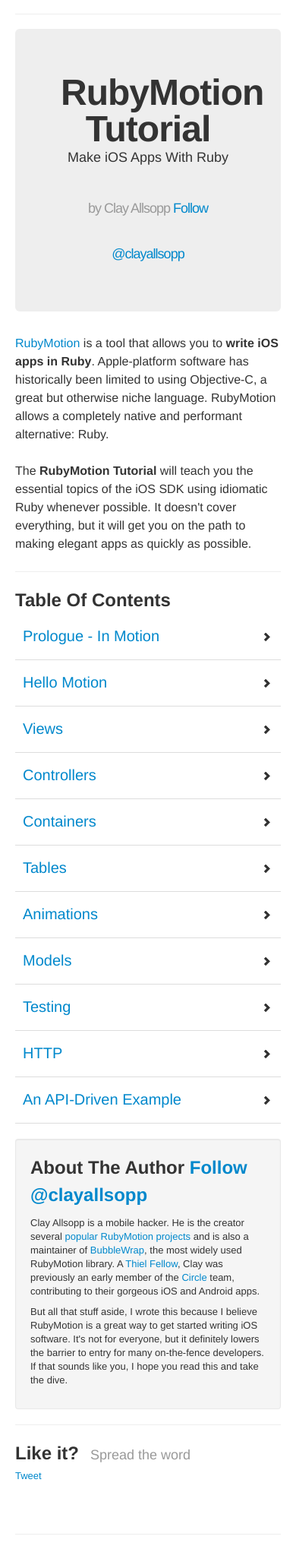
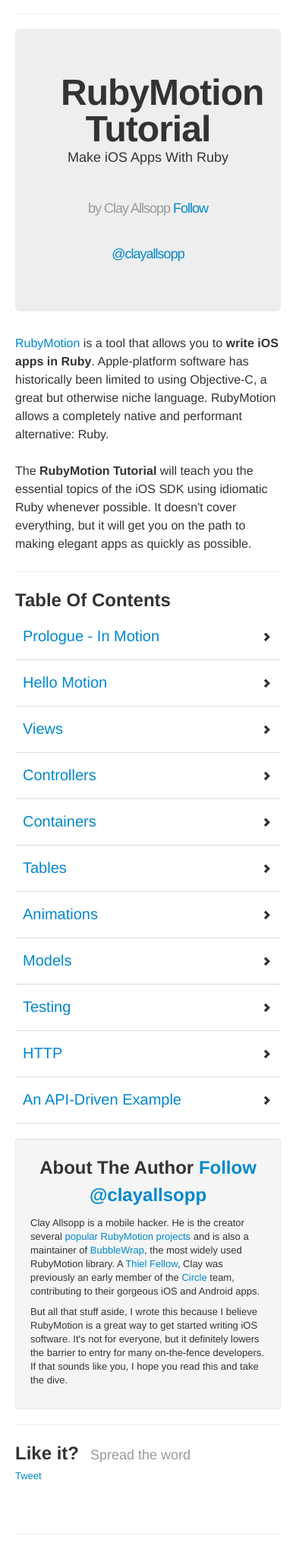
Before and after one commit to clayallsopp/rubymotion-tutorial, a Jekyll site: the page built from index.html, in a window 390 px wide. Shown: the whole page at 76% size. Built offline with Jekyll 4.4.1, drawn with Linux system fonts in a browser that asks for light colours; nearby versions of some CDN libraries; Markdown is read by kramdown in place of the engine named in the settings; comment, search, counter and statistics services are not loaded; grey boxes are pictures that could not be loaded.

Commit message:
fix about-me section on mobile

```diff
--- a/css/index.css
+++ b/css/index.css
@@ -20,9 +20,26 @@
     left: 5px;
 }
 
-#about-me-header iframe.twitter-follow-button {
-    float: right;
+@media (max-width: 459px) {
+    #about-me-header iframe.twitter-follow-button {
+        margin: 0 auto;
+        display: block;
+    }
+    #about-me-header {
+        text-align: center;
+    }
 }
+
+
+@media (min-width: 460px) {
+    #about-me-header iframe.twitter-follow-button {
+        float: right;
+        display: inherit;
+        margin: 0 0;
+    }
+}
+
+
 
 .about {
     font-size:1rem;
```
